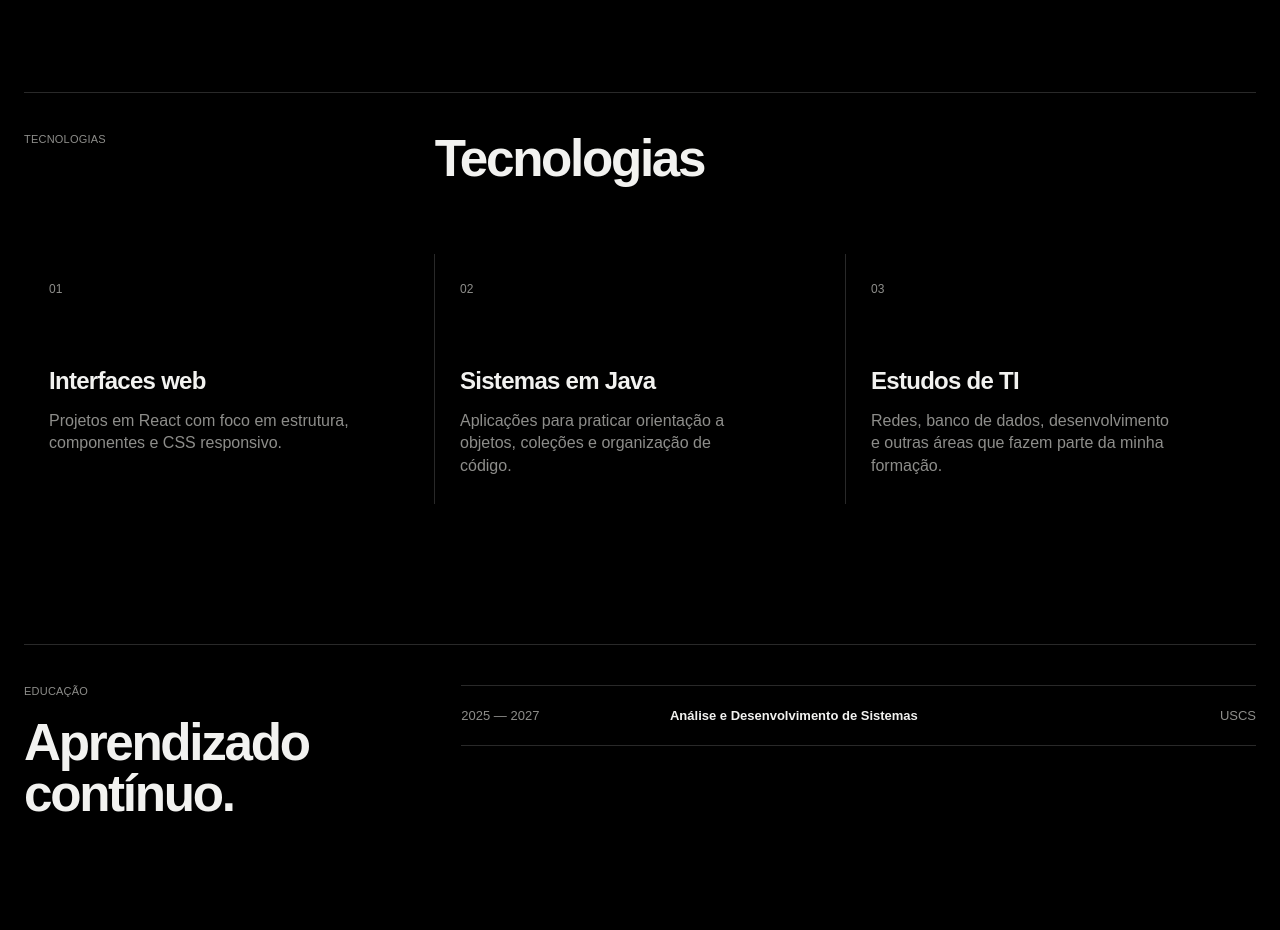
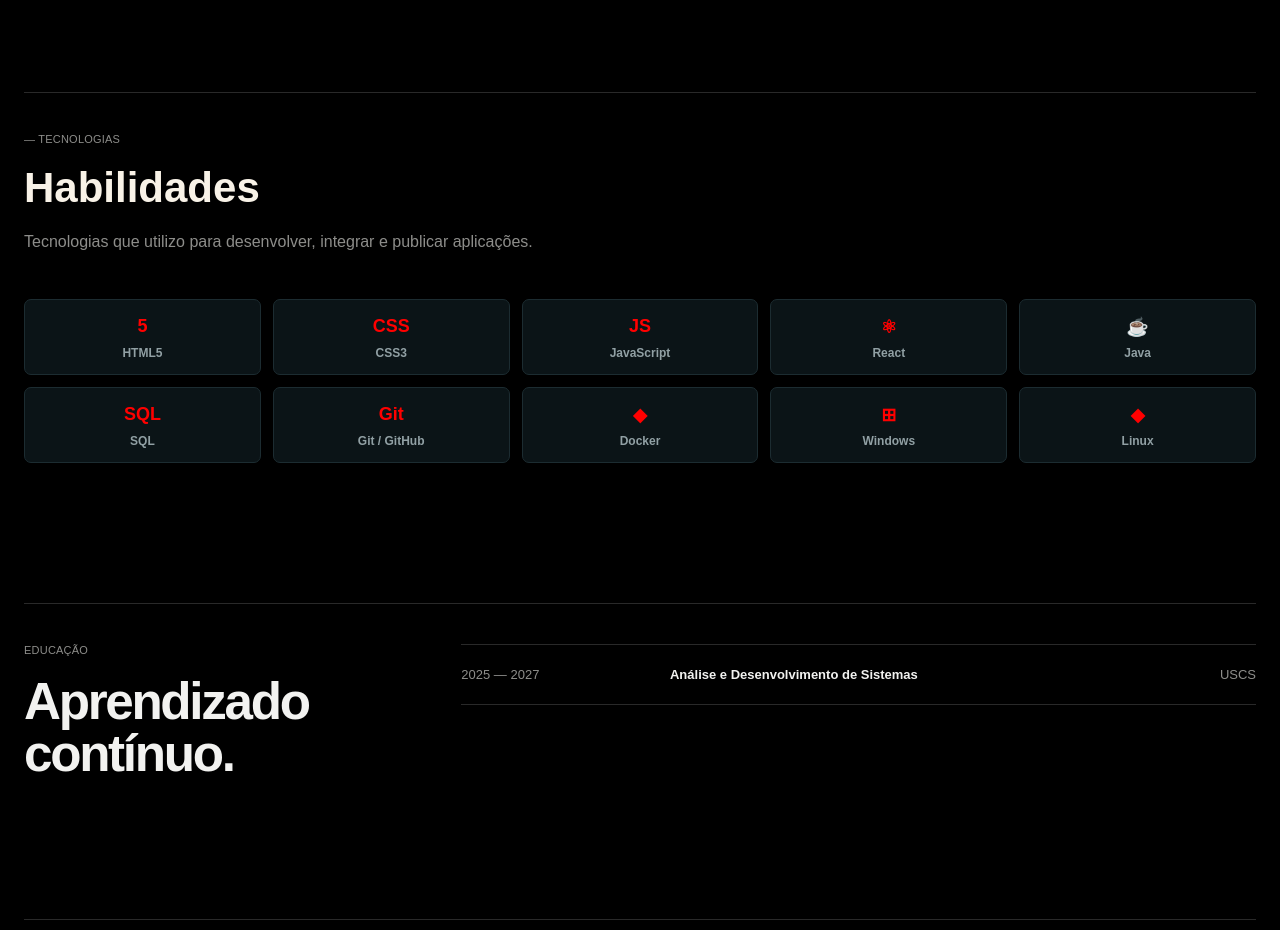
Before and after one commit to MiguelVarjao/Portfolio, a React (Vite) app: page / in a window 1280 px wide. Shown: the part 3080-4010 px from the top of the page. Built offline with nearby package versions, Linux system fonts and the light colour scheme.

Commit message:
Criação da seção tecnologia

```diff
--- a/src/App.jsx
+++ b/src/App.jsx
@@ -83,38 +83,66 @@ function App() {
           </div>
         </section>
 
-        <section  id="tecnologias"className="selected section-shell">
-          <div className="selected-title">
-            <span className="small-label">tecnologias</span>
-            <h2>Tecnologias </h2>
+        <section id="tecnologias" className="selected section-shell">
+          <div className="skills-header">
+            <span className="small-label">— TECNOLOGIAS</span>
+
+            <h2>Habilidades</h2>
+
+            <p>
+              Tecnologias que utilizo para desenvolver, integrar e publicar aplicações.
+            </p>
           </div>
 
-          <div className="selected-grid">
-            <div>
-              <span>01</span>
-              <h3>Interfaces web</h3>
-              <p>
-                Projetos em React com foco em estrutura, componentes e CSS
-                responsivo.
-              </p>
+          <div className="skills-grid">
+            <div className="skill-card">
+              <span className="skill-icon">5</span>
+              <span>HTML5</span>
             </div>
 
-            <div>
-              <span>02</span>
-              <h3>Sistemas em Java</h3>
-              <p>
-                Aplicações para praticar orientação a objetos, coleções e
-                organização de código.
-              </p>
+            <div className="skill-card">
+              <span className="skill-icon">CSS</span>
+              <span>CSS3</span>
             </div>
 
-            <div>
-              <span>03</span>
-              <h3>Estudos de TI</h3>
-              <p>
-                Redes, banco de dados, desenvolvimento e outras áreas que fazem
-                parte da minha formação.
-              </p>
+            <div className="skill-card">
+              <span className="skill-icon">JS</span>
+              <span>JavaScript</span>
+            </div>
+
+            <div className="skill-card">
+              <span className="skill-icon">⚛</span>
+              <span>React</span>
+            </div>
+
+            <div className="skill-card">
+              <span className="skill-icon">☕</span>
+              <span>Java</span>
+            </div>
+
+            <div className="skill-card">
+              <span className="skill-icon">SQL</span>
+              <span>SQL</span>
+            </div>
+
+            <div className="skill-card">
+              <span className="skill-icon">Git</span>
+              <span>Git / GitHub</span>
+            </div>
+
+            <div className="skill-card">
+              <span className="skill-icon">◆</span>
+              <span>Docker</span>
+            </div>
+
+            <div className="skill-card">
+              <span className="skill-icon">⊞</span>
+              <span>Windows</span>
+            </div>
+
+            <div className="skill-card">
+              <span className="skill-icon">◆</span>
+              <span>Linux</span>
             </div>
           </div>
         </section>
--- a/src/styles.css
+++ b/src/styles.css
@@ -360,6 +360,70 @@ footer a:hover {
   color: var(--foreground);
 }
 
+.skills-header {
+  margin-bottom: 45px;
+}
+
+.skills-header h2 {
+  margin: 15px 0 18px;
+  font-size: 42px;
+  line-height: 1.1;
+  color: rgb(248, 242, 231);
+}
+
+.skills-header p {
+  margin: 0;
+  font-size: 16px;
+  line-height: 1.6;
+  color: var(--muted);
+}
+
+.skills-grid {
+  display: grid;
+  grid-template-columns: repeat(5, 1fr);
+  gap: 12px;
+}
+
+.skill-card {
+  min-height: 76px;
+
+  display: flex;
+  flex-direction: column;
+  align-items: center;
+  justify-content: center;
+
+  gap: 7px;
+
+  border: 1px solid #1c2c31;
+  border-radius: 7px;
+
+  background: #0b1417;
+
+  color: #91a0a4;
+  font-size: 12px;
+  font-weight: 600;
+
+  transition: 0.2s ease;
+}
+
+.skill-card:hover {
+  transform: translateY(-3px);
+  border-color: #dd2424;
+  background: #0e1a1e;
+}
+
+.skill-icon {
+  min-height: 25px;
+
+  display: flex;
+  align-items: center;
+  justify-content: center;
+
+  color: #ff0000;
+  font-size: 18px;
+  font-weight: 700;
+}
+
 @media (max-width: 800px) {
   .navbar {
     width: min(100% - 30px, 1350px);
@@ -454,6 +518,10 @@ footer a:hover {
   footer {
     width: min(100% - 30px, 1350px);
   }
+
+  .skills-grid {
+    grid-template-columns: repeat(3, 1fr);
+  }
 }
 
 @media (max-width: 500px) {
@@ -495,4 +563,12 @@ footer a:hover {
   .image-icon {
     transform: scale(0.65);
   }
+
+  .skills-grid {
+    grid-template-columns: repeat(2, 1fr);
+  }
+
+  .skills-header h2 {
+    font-size: 34px;
+  }
 }
```
